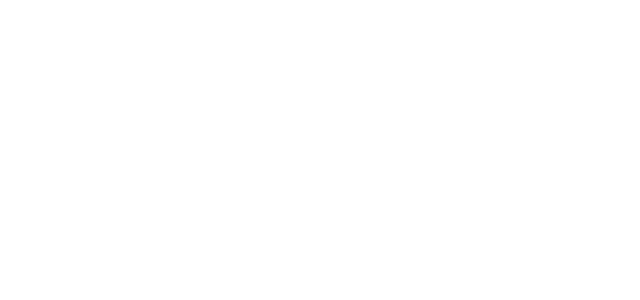
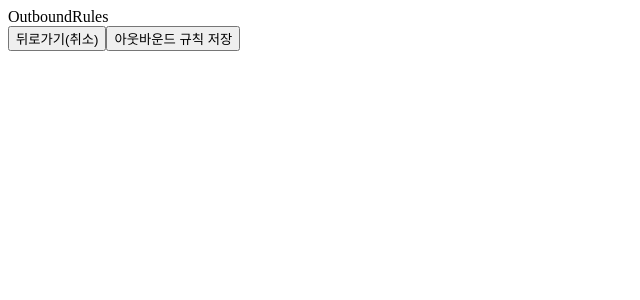
Before and after one commit to DonghyeonKang/CSWS, a React (Create React App) app in the folder frontend/: page /dashboard/1/1/outboundRules in a window 1280 px wide. Before the commit this address had no page. Shown: the top 300 px of the page, without its empty margins (0-640 px from the left). Built offline with nearby package versions, Linux system fonts and the light colour scheme.

Commit message:
Change Routes
보안 그룹 링크를 보안 그룹 ID 값을 받도록 변경함

```diff
--- a/frontend/src/Router.js
+++ b/frontend/src/Router.js
@@ -20,9 +20,9 @@
 
           <Route path="/dashboard" exact element={<DashBoard/>}/>
             <Route path="/dashboard/:instanceId" exact element={<InstanceDetail/>}/>
-              <Route path="/dashboard/:instanceId/securityGroup" exact element={<SecurityGroup/>}/>
-                <Route path="/dashboard/:instanceId/securityGroup/inboundRules" exact element={<InboundRules/>}/>
-                <Route path="/dashboard/:instanceId/securityGroup/outboundRules" exact element={<OutboundRules/>}/>
+              <Route path="/dashboard/:instanceId/:securityGroupId" exact element={<SecurityGroup/>}/>
+                <Route path="/dashboard/:instanceId/:securityGroupId/inboundRules" exact element={<InboundRules/>}/>
+                <Route path="/dashboard/:instanceId/:securityGroupId/outboundRules" exact element={<OutboundRules/>}/>
 
             <Route path="/dashboard/createInstance" exact element={<CreateInstance/>}/>
       </Routes>
--- a/frontend/src/routes/Instance/InboundRules.js
+++ b/frontend/src/routes/Instance/InboundRules.js
@@ -2,12 +2,12 @@
 
 const InboundRules = () => {
   const navigate = useNavigate();
-  const {instanceId} = useParams();
+  const {instanceId, securityGroupId} = useParams();
     return (
       <>
         <div>InboundRules</div>
-        <button onClick={() => navigate(`/dashboard/${instanceId}/securityGroup`)}>뒤로가기(취소)</button>
-        <button onClick={() => navigate(`/dashboard/${instanceId}/securityGroup`)}>인바운드 규칙 저장</button>
+        <button onClick={() => navigate(`/dashboard/${instanceId}/${securityGroupId}`)}>뒤로가기(취소)</button>
+        <button onClick={() => navigate(`/dashboard/${instanceId}/${securityGroupId}`)}>인바운드 규칙 저장</button>
       </>
     );
 };
--- a/frontend/src/routes/Instance/InstanceDetail.js
+++ b/frontend/src/routes/Instance/InstanceDetail.js
@@ -7,8 +7,7 @@
       <>
         <div>InstanceDetail {instanceId}</div>
         <button onClick={() => navigate('/dashboard')}>뒤로가기</button>
-        <button onClick={() => navigate('securityGroup',{instanceId})}>보안 그룹</button>
-        <button onClick={() => navigate('domain',{instanceId})}>도메인 적용</button>
+        <button onClick={() => navigate(`${Date.now()}`)}>보안 그룹</button>
       </>
     );
 };
--- a/frontend/src/routes/Instance/OutboundRules.js
+++ b/frontend/src/routes/Instance/OutboundRules.js
@@ -2,12 +2,12 @@
 
 const OutboundRules = () => {
   const navigate = useNavigate();
-  const {instanceId} = useParams();
+  const {instanceId, securityGroupId} = useParams();
     return (
       <>
         <div>OutboundRules</div>
-        <button onClick={() => navigate(`/dashboard/${instanceId}/securityGroup`)}>뒤로가기(취소)</button>
-        <button onClick={() => navigate(`/dashboard/${instanceId}/securityGroup`)}>아웃바운드 규칙 저장</button>
+        <button onClick={() => navigate(`/dashboard/${instanceId}/${securityGroupId}`)}>뒤로가기(취소)</button>
+        <button onClick={() => navigate(`/dashboard/${instanceId}/${securityGroupId}`)}>아웃바운드 규칙 저장</button>
       </>
     );
 };
--- a/frontend/src/routes/Instance/SecurityGroup.js
+++ b/frontend/src/routes/Instance/SecurityGroup.js
@@ -2,10 +2,10 @@
 
 const SecurityGroup = () => {
   const navigate = useNavigate();
-  const {instanceId} = useParams();
+  const {instanceId, securityGroupId} = useParams();
     return (
       <>
-        <div>SecurityGroup</div>
+        <div>SecurityGroupId : {securityGroupId}</div>
         <button onClick={() => navigate(`/dashboard/${instanceId}`)}>뒤로가기</button>
         <button onClick={() => navigate('inboundRules')}>인바운드 규칙 편집</button>
         <button onClick={() => navigate('outboundRules')}>아웃바운드 규칙 편집</button>
```
